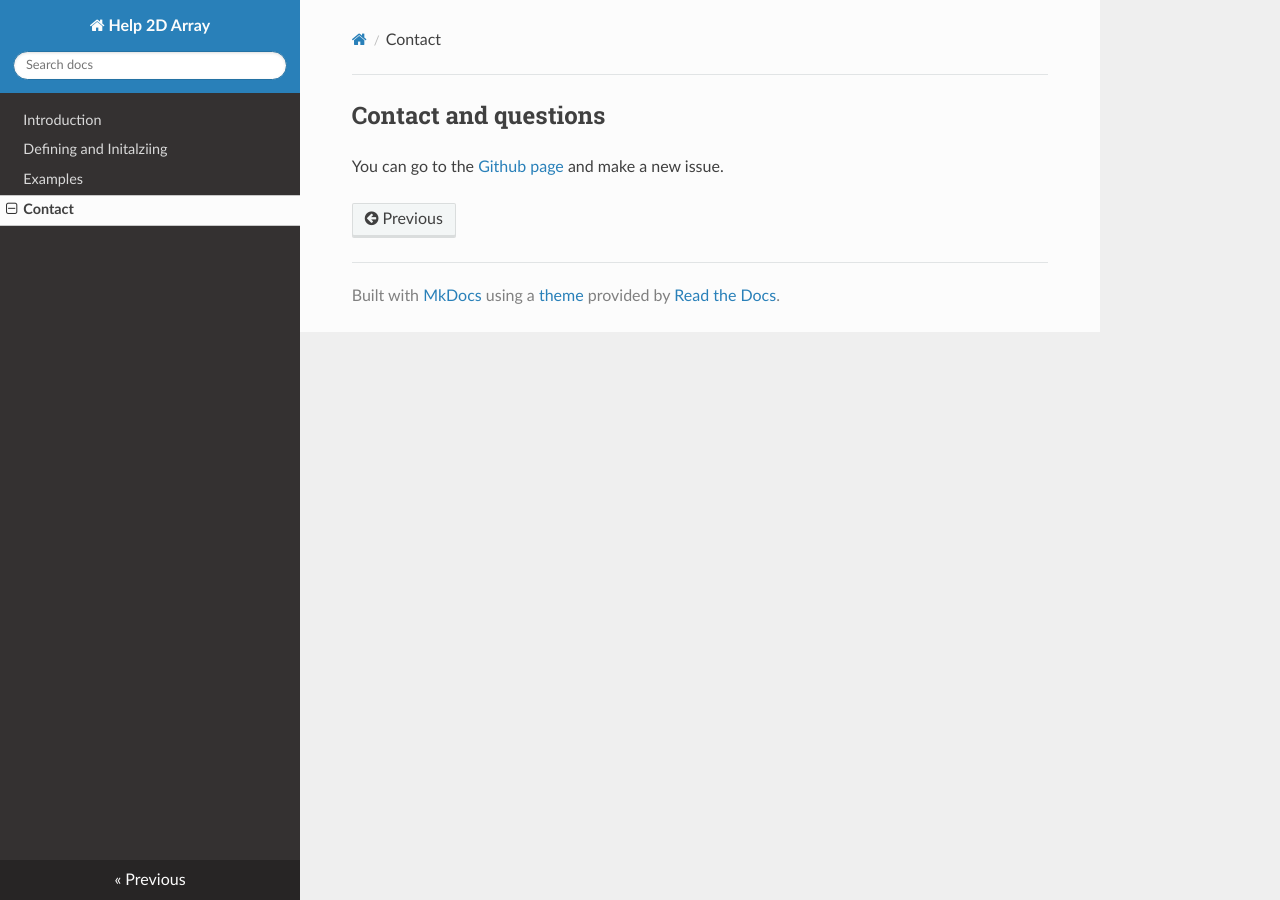
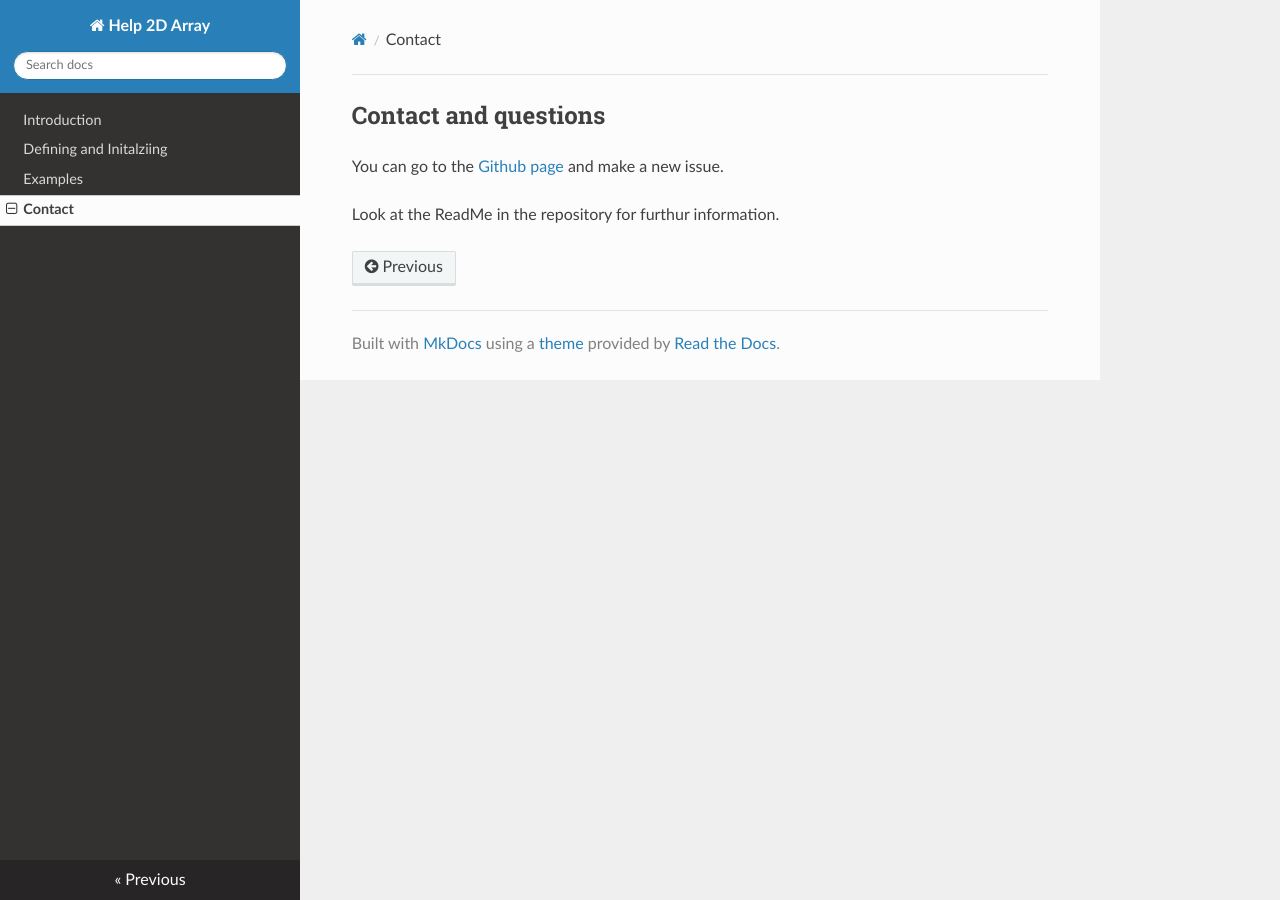
Before and after one commit to StarWarsPanda/Help2dArray, an MkDocs documentation site: the page built from docs/Con.md, in a window 1280 px wide. Built offline with MkDocs 1.6.1, drawn with Linux system fonts in a browser that asks for light colours; nearby versions of some CDN libraries.

Commit message:
Update Con.md

```diff
--- a/docs/Con.md
+++ b/docs/Con.md
@@ -1,3 +1,5 @@
 ##Contact and questions
 
 You can go to the [Github page](https://github.com/StarWarsPanda/Help2dArray/issues) and make a new issue.
+
+Look at the ReadMe in the repository for furthur information.
```
